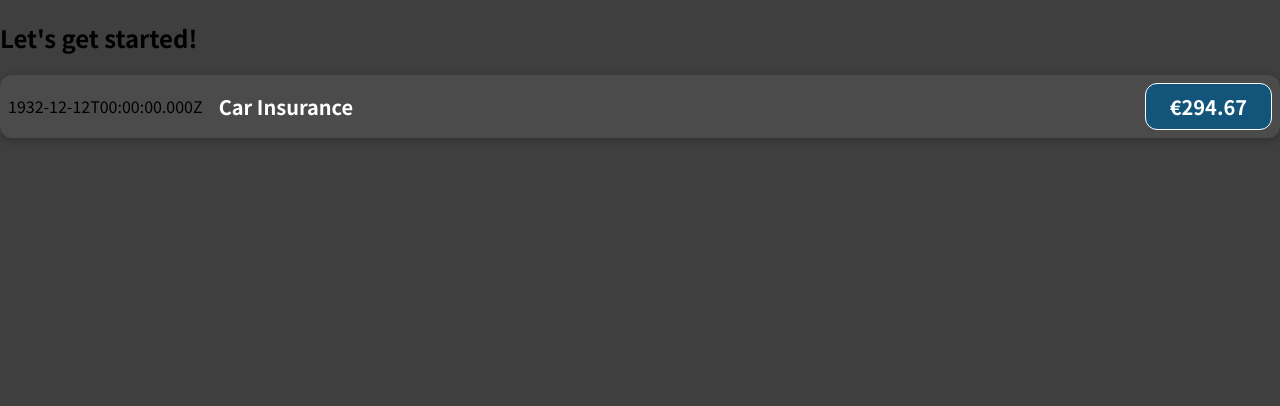
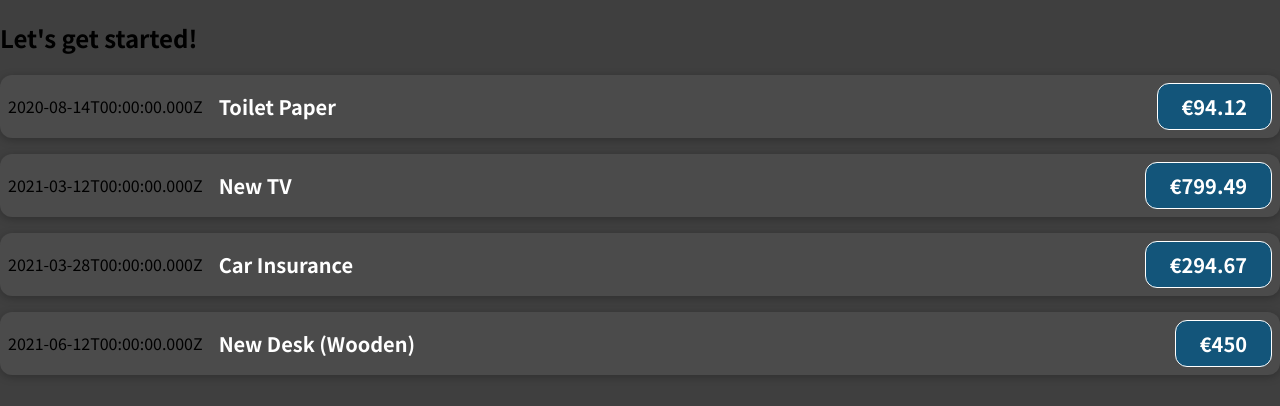
Before and after one commit to eomereu/react, a JavaScript app in the folder 01-starting-setup/: page / in a window 1280 px wide. Shown: the top 406 px of the page. Built offline with nearby package versions, Linux system fonts and the light colour scheme.

Commit message:
Passing Data via props - S3 E37

```diff
--- a/01-starting-setup/src/App.js
+++ b/01-starting-setup/src/App.js
@@ -1,10 +1,56 @@
-import ExpenseItem from './components/ExpenseItem'
+import ExpenseItem from "./components/ExpenseItem";
 
 function App() {
+  const currency = "€";
+  const expenses = [
+    {
+      id: "e1",
+      title: "Toilet Paper",
+      amount: 94.12,
+      date: new Date(2020, 7, 14),
+    },
+    { id: "e2", title: "New TV", amount: 799.49, date: new Date(2021, 2, 12) },
+    {
+      id: "e3",
+      title: "Car Insurance",
+      amount: 294.67,
+      date: new Date(2021, 2, 28),
+    },
+    {
+      id: "e4",
+      title: "New Desk (Wooden)",
+      amount: 450,
+      date: new Date(2021, 5, 12),
+    }
+  ];
+
   return (
     <div>
       <h2>Let's get started!</h2>
-      <ExpenseItem></ExpenseItem>
+      <ExpenseItem
+        title={expenses[0].title}
+        amount={expenses[0].amount}
+        date={expenses[0].date}
+        currency={currency}
+      ></ExpenseItem>
+      <ExpenseItem
+        title={expenses[1].title}
+        amount={expenses[1].amount}
+        date={expenses[1].date}
+        currency={currency}
+      ></ExpenseItem>
+      <ExpenseItem
+        title={expenses[2].title}
+        amount={expenses[2].amount}
+        date={expenses[2].date}
+        currency={currency}
+      ></ExpenseItem>
+      <ExpenseItem
+        title={expenses[3].title}
+        amount={expenses[3].amount}
+        date={expenses[3].date}
+        currency={currency}
+      ></ExpenseItem>
     </div>
   );
 }
--- a/01-starting-setup/src/components/ExpenseItem.js
+++ b/01-starting-setup/src/components/ExpenseItem.js
@@ -1,17 +1,13 @@
 import './ExpenseItem.css'
 
-function ExpenseItem() {
-  const expenseDate = new Date(27, 5, 2022);
-  const expenseTitle = 'Car Insurance';
-  const expenseAmount = 294.67;
-  const expenseAmountCurrency = '€';
+function ExpenseItem(props) {
 
   return (
     <div className="expense-item">
-      <div>{expenseDate.toISOString()}</div>
+      <div>{props.date.toISOString()}</div>
       <div className="expense-item__description">
-        <h2>{expenseTitle}</h2>
-        <div className="expense-item__price">{expenseAmountCurrency + expenseAmount}</div>
+        <h2>{props.title}</h2>
+        <div className="expense-item__price">{props.currency + props.amount}</div>
       </div>
     </div>
   );
```
Also changed, not shown: 1 other file (tests, documents, lock files or other folders).
